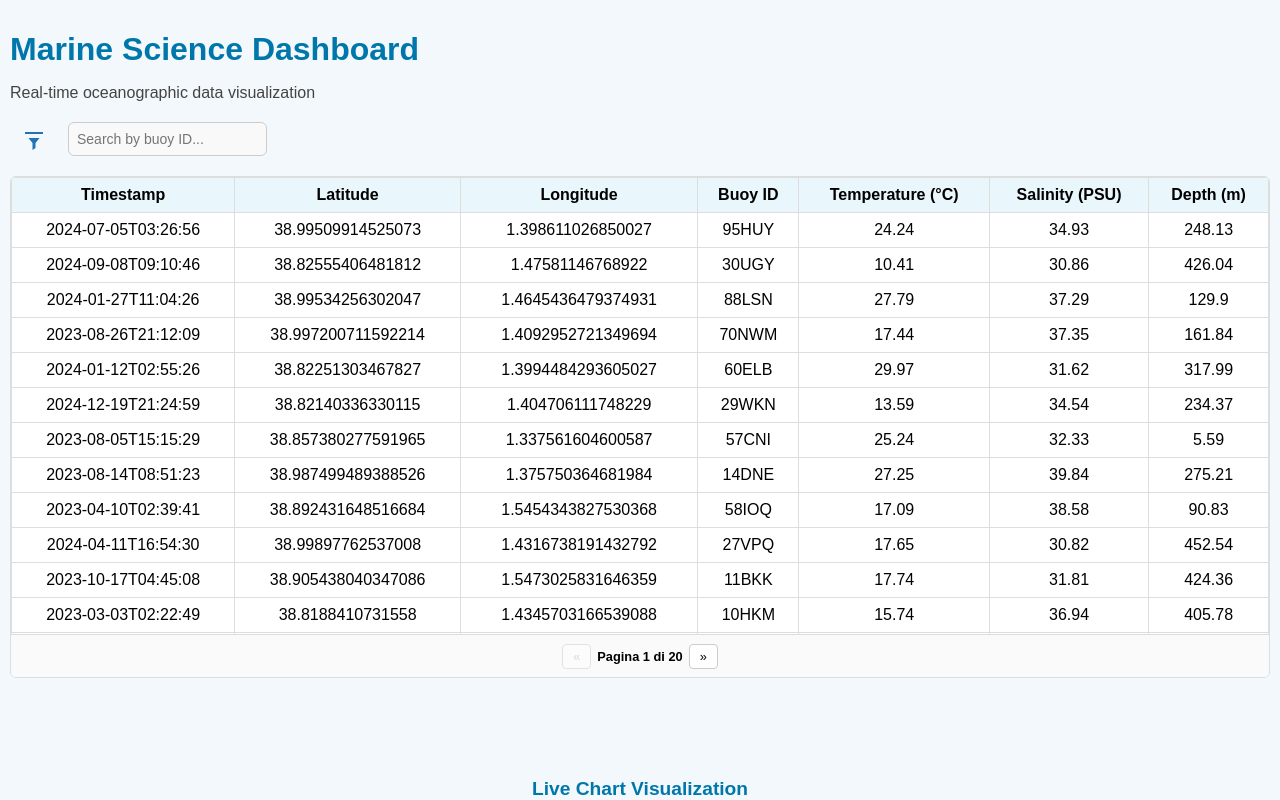
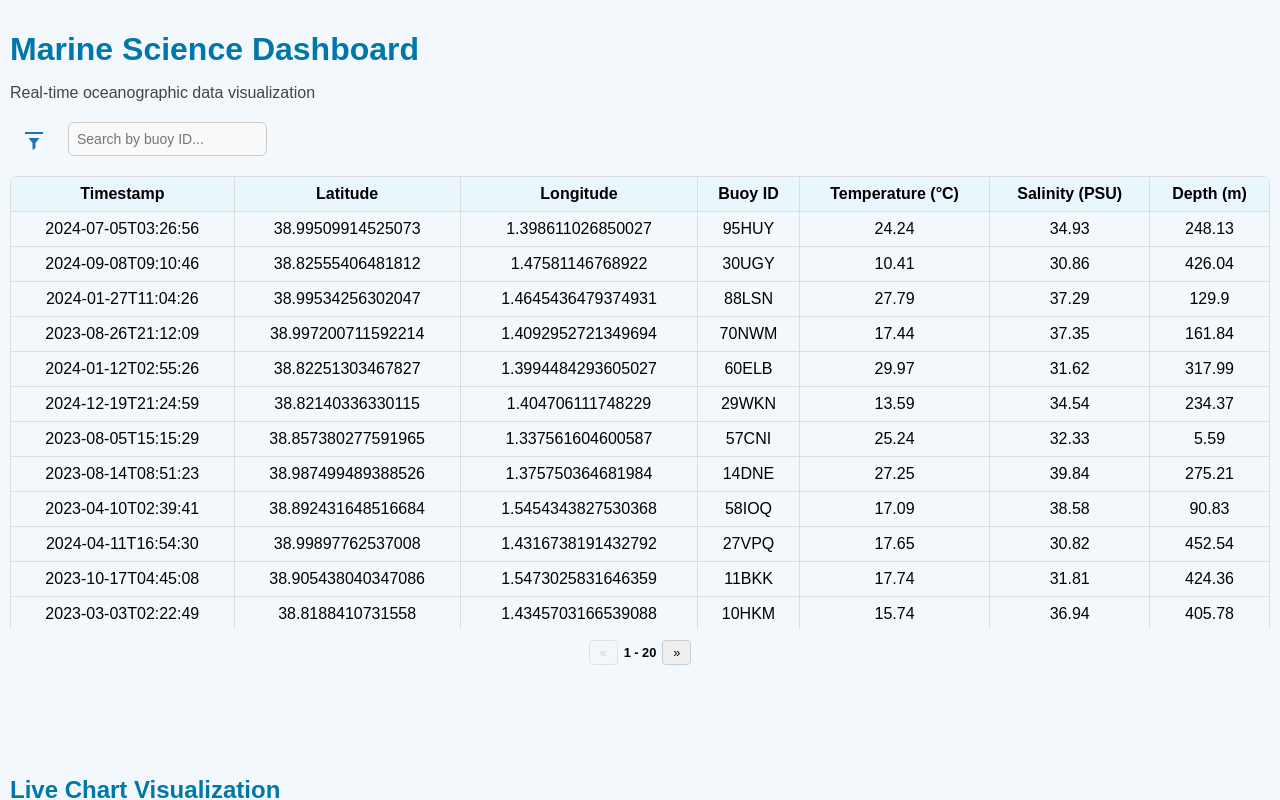
Before and after one commit to Ivanettoss/MarineDashboard, a Vue app: page / in a window 1280 px wide. Shown: the top 800 px of the page. Built offline with nearby package versions, Linux system fonts and the light colour scheme.

Commit message:
Another design update...

```diff
--- a/dashstyle.css
+++ b/dashstyle.css
@@ -52,7 +52,7 @@ body {
 .location-filter {
     display: flex;
     flex-direction: column;
-    gap: 6px; /* spazio verticale tra label/input/select */
+    gap: 6px;
 }
 
 .toggle-button {
@@ -102,8 +102,6 @@ select {
   display: flex;
   flex-direction: column;
   max-height: 500px;
-  background: white;
-  border: 1px solid #ddd;
   border-radius: 6px;
   overflow: hidden;
 }
@@ -117,7 +115,6 @@ select {
 table {
   border-collapse: collapse;
   width: 100%;
-  background: white;
 }
 
 thead th {
@@ -145,16 +142,13 @@ thead {
   gap: 6px;
   padding: 6px 8px;
   font-size: 0.8rem;
-  border-top: 1px solid #ddd;
-  background-color: #fafafa;
-  height: 30px;
+  height: 35px;
   flex-shrink: 0;
 }
 
 .pagination-controls button {
   padding: 4px 10px;
   font-size: 0.8rem;
-  background-color: white;
   border: 1px solid #ccc;
   border-radius: 4px;
   cursor: pointer;
@@ -175,15 +169,15 @@ thead {
 }
 
 .chart-wrapper {
-  margin-top: 100px; /* distanza dalla tabella */
+  margin-top: 100px;
 }
 
 .chart-title {
   margin-bottom: 12px;
-  font-size: 1.2rem;
+  font-size: 1.5rem;
   color: #0077aa;
   font-weight: bold;
-  text-align: center;
+  text-align: left;
 }
 
 .chart-container {
--- a/src/App.vue
+++ b/src/App.vue
@@ -85,7 +85,7 @@
       <div class="pagination-controls">
         <button @click="currentPage--" :disabled="currentPage === 1">«</button>
         <span class="page-indicator">
-          Pagina {{ currentPage }} di {{ totalPages }}
+           {{ currentPage }} - {{ totalPages }}
         </span>
         <button @click="currentPage++" :disabled="currentPage === totalPages">»</button>
       </div>
```
